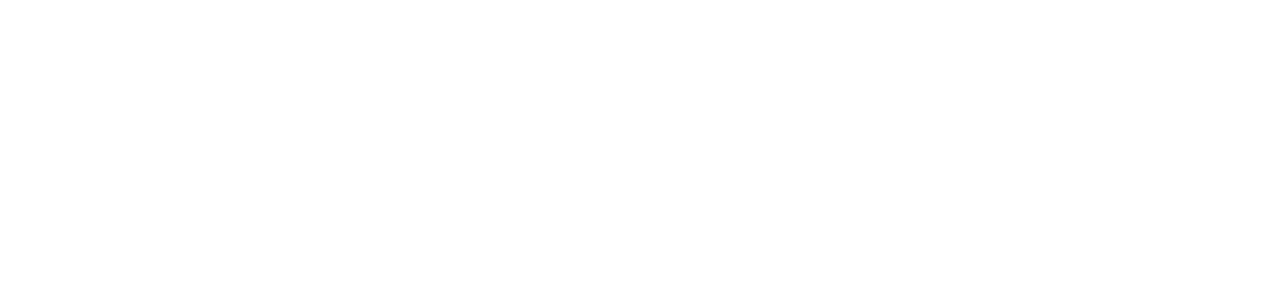
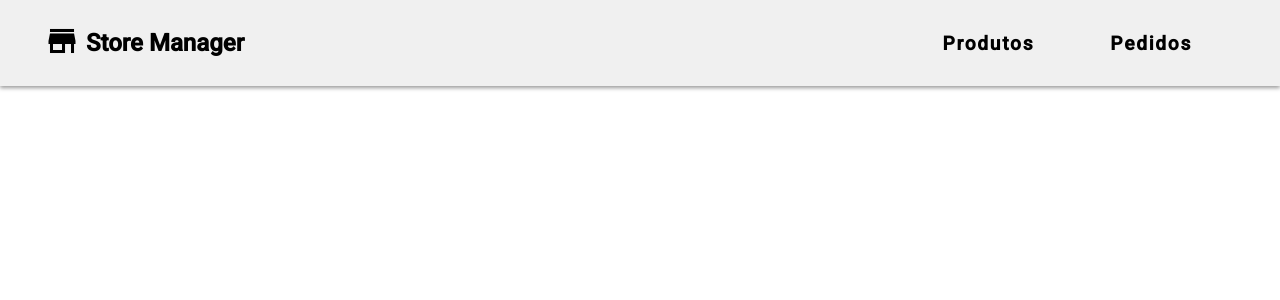
Before and after one commit to guilhermetr/store-manager, an Angular app in the folder client-app/: page / in a window 1280 px wide. Shown: the top 300 px of the page. Built offline with nearby package versions, Linux system fonts and the light colour scheme.

Commit message:
Add header

```diff
--- a/client-app/src/app/app.component.html
+++ b/client-app/src/app/app.component.html
@@ -0,0 +1,2 @@
+<app-header></app-header>
+<router-outlet></router-outlet>
--- /dev/null
+++ b/client-app/src/app/components/header/header.component.html
@@ -0,0 +1,10 @@
+<header>
+    <div class="logo">
+        <mat-icon>store</mat-icon>
+        <h2>Store Manager</h2>
+    </div>
+    <div class="buttons">
+        <button mat-button (click)="onProductsButtonClick()">Produtos</button>
+        <button mat-button (click)="onOrdersButtonClick()">Pedidos</button>
+    </div>
+</header>
--- /dev/null
+++ b/client-app/src/app/components/header/header.component.scss
@@ -0,0 +1,28 @@
+header {
+    display: flex;
+    justify-content: space-between;
+    align-items: center;
+    padding: 25px 50px;
+    background-color: #f0f0f0;
+    box-shadow: 0 2px 4px rgba(0, 0, 0, 0.4);
+}
+
+.logo {
+    display: flex;
+    cursor: pointer;
+
+    h2 {
+        margin: 0;
+    }
+
+    mat-icon {
+        transform: scale(1.5);
+        margin-right: 12px;
+    }
+}
+
+.buttons button {
+    margin: 0 30px;
+    font-size: larger;
+    font-weight: 600;
+}
--- /dev/null
+++ b/client-app/src/app/components/header/header.component.ts
@@ -0,0 +1,18 @@
+import { Component, OnInit } from '@angular/core';
+
+@Component({
+  selector: 'app-header',
+  templateUrl: './header.component.html',
+  styleUrls: ['./header.component.scss']
+})
+export class HeaderComponent implements OnInit {
+
+  constructor() {}
+
+  ngOnInit(): void {}
+
+  onProductsButtonClick() {}
+
+  onOrdersButtonClick() {}
+
+}
```
Also changed, not shown: client-app/src/app/app.module.ts (+9 -2 lines).
